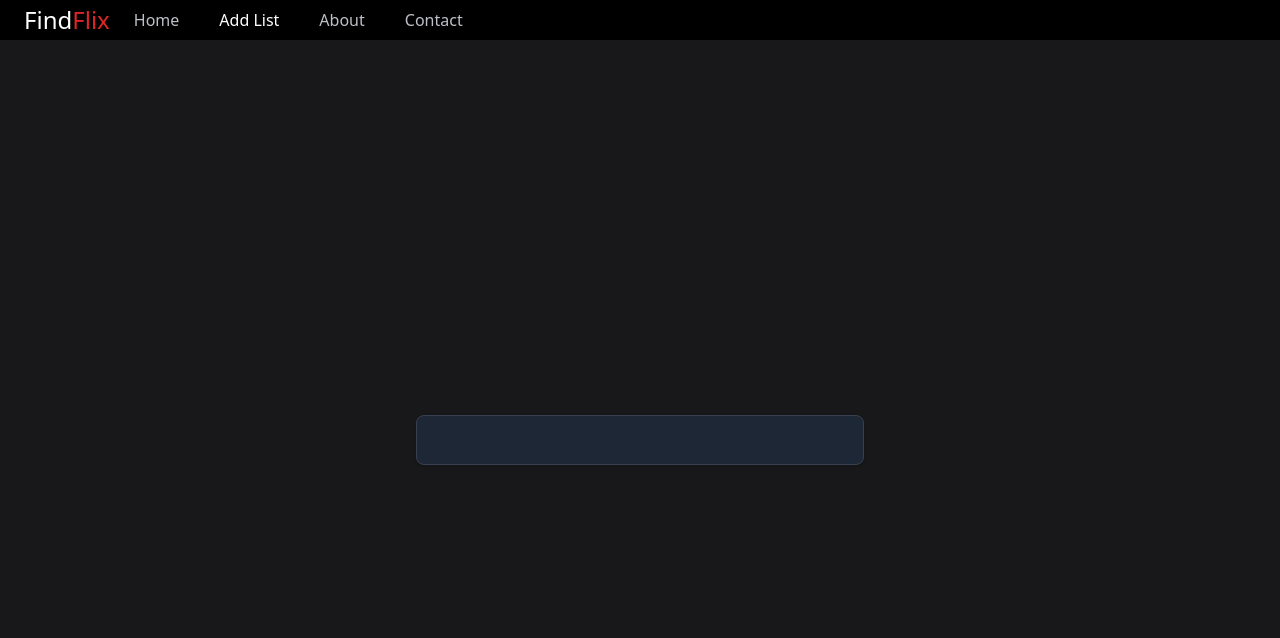
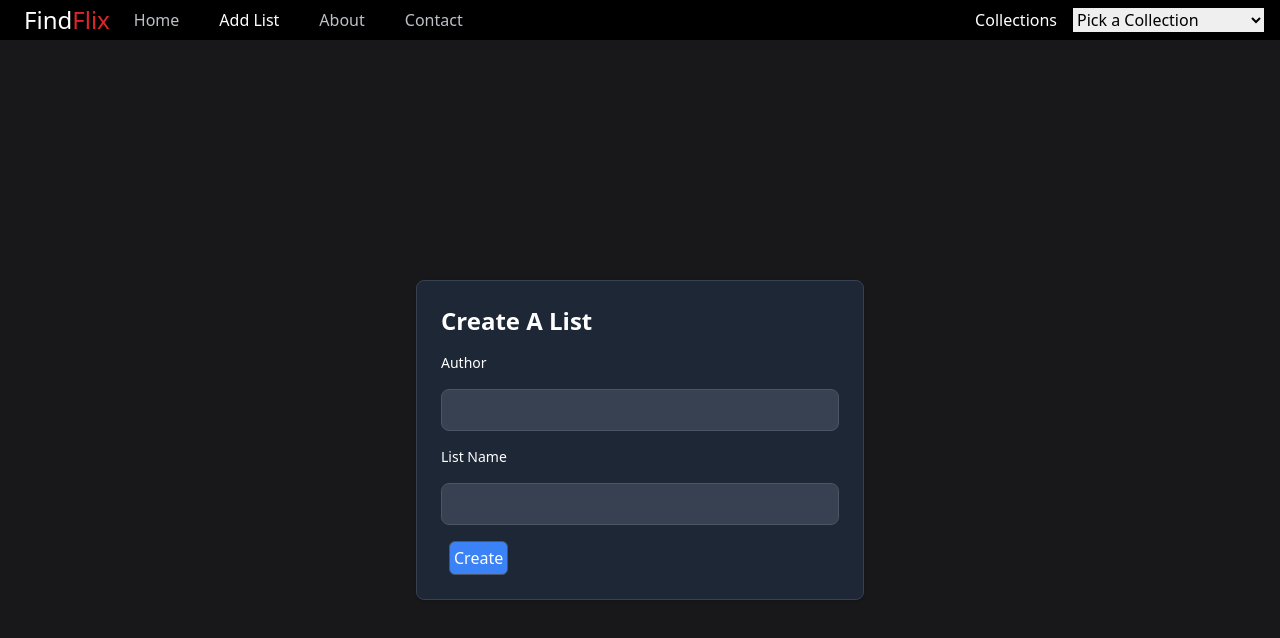
Before and after one commit to DNelson35/FindFlix, a React (Create React App) app: page /watch in a window 1280 px wide. Shown: the top 638 px of the page. Built offline with nearby package versions, Linux system fonts and the light colour scheme; data requests are answered from the project's data file.

Commit message:
'dropdown added, set context, created hooks'

```diff
--- a/db.json
+++ b/db.json
@@ -1,21 +1,40 @@
 {
-
   "watchLists": [
     {
       "id": 1,
-      "author": "",
+      "author": "timmy",
       "label": "action movies"
+    },
+    {
+      "author": "Damien",
+      "label": "adventure filx",
+      "id": 2
+    },
+    {
+      "author": "sam",
+      "label": "adventure time",
+      "id": 3
+    }
 
-    }
   ],
-
-  "movies" : [
+  "movies": [
     {
       "id": 1,
       "title": "the Matrix",
       "posterUrl": "",
       "watchlist_ID": 1
+    },
+    {
+      "id": 3,
+      "title": "the Matrix",
+      "posterUrl": "",
+      "watchlist_ID": 3
+    },
+    {
+      "id": 2,
+      "title": "docter Evil",
+      "posterUrl": "",
+      "watchlist_ID": 2
     }
   ]
-
 }
--- /dev/null
+++ b/src/Context/listContext.js
@@ -0,0 +1,43 @@
+import React, {createContext, useEffect, useState} from 'react'
+import WatchList from '../Pages/WatchList'
+
+  const  listContext = createContext()
+// GET /posts?title=json-server&author=typicode
+function Provider({ children }) {
+    const [movieList, setMovieList] = useState([])
+    const [watchList, setWatchList] = useState([])
+    const [currList, setCurrList] = useState([])
+
+    useEffect(()=> {
+        fetch('http://localhost:3000/watchLists')
+        .then(resp => resp.json())
+        .then(resp => setWatchList(resp))
+    }, [])
+
+    useEffect(() => {
+      fetch(`http://localhost:3000/movies?watchlist_ID=${currList.id}`)
+        .then(resp => resp.json())
+        .then( resp => setMovieList(resp))
+    }, [currList])
+
+    const handleSelectedList = (list) => {
+        setCurrList(list)
+    }
+
+    console.log(movieList)
+
+    // const handleMoviesFetch = (id) => {
+    //     fetch(`http://localhost:3000/movies?watchList_id=${id}`)
+    //     .then(resp => resp.json())
+    //     .then( resp => setMovieList(resp))
+
+
+  return (
+    <listContext.Provider value={[watchList, handleSelectedList]}>
+        {children}
+    </listContext.Provider>
+  )
+}
+
+export {listContext}
+export default Provider
--- /dev/null
+++ b/src/Hooks/useListContext.js
@@ -0,0 +1,10 @@
+import React, { useContext } from 'react'
+import { listContext } from '../Context/listContext'
+
+function useListContext() {
+
+
+  return (useContext(listContext))
+}
+
+export default useListContext
--- a/src/Pages/Contact.js
+++ b/src/Pages/Contact.js
@@ -2,16 +2,7 @@ import React from 'react'
 
 function Contact() {
   return (
-    <FormWrap name='Sign In'>
-      <form className="space-y-4 " onSubmit={HandleSubmit}>
-          <label className='formLabel'>UserName</label>
-          <input type='text' className="formInput" name='user' value={userSignin} onChange={handleLoginInput}/>
-          <label className="formLabel">Password</label>
-          <input type="password" className="formInput" name='password' value={signInPassword} onChange={handleLoginInput}/>
-          <button type='submit' className='formButton m-2'>Log In</button>
-          <Link to="/signup"><span className='formButton pt-1.5 pb-1.5'>Sign Up</span></Link>
-      </form>
-    </FormWrap>
+    <div>hello</div>
   )
 }
 
--- a/src/Pages/WatchList.js
+++ b/src/Pages/WatchList.js
@@ -1,12 +1,43 @@
-import React from 'react'
+import React, { useEffect, useState } from 'react'
 import FormWrap from '../components/FormWrap'
 
 function WatchList() {
+  const [formInput, setFormInput] = useState({
+    author: '',
+    listName: ''
+  })
+
+console.log(formInput.author, formInput.listName)
+
+  const handleFormInput = (e) => {
+    setFormInput({...formInput, [e.target.name]: e.target.value})
+  }
+
+  const handleFormSubmit = () => {
+      fetch('http://localhost:3000/watchLists' ,{
+        method: 'POST',
+        headers: {
+          'content-type': 'application/json',
+        },
+        body: JSON.stringify({
+          author: formInput.author,
+          label: formInput.listName
+        })
+      })
+  }
+
+
   return (
     <div>
-      <FormWrap>
-
-      </FormWrap>
+      <FormWrap name='Create A List'>
+      <form className="space-y-4 " onSubmit={handleFormSubmit} >
+          <label className='formLabel'>Author</label>
+          <input type='text' className="formInput" name='author' value={formInput.author} onChange={handleFormInput} />
+          <label className="formLabel">List Name</label>
+          <input type="text" className="formInput" name='listName' value={formInput.listName} onChange={handleFormInput} />
+          <button type='submit' className='formButton m-2'>Create</button>
+      </form>
+    </FormWrap>
     </div>
   )
 }
--- a/src/components/NavBar.js
+++ b/src/components/NavBar.js
@@ -1,8 +1,25 @@
-import React from 'react'
+import React, {useRef, useState} from 'react'
 import { NavLink } from 'react-router-dom'
+import useListContext from '../Hooks/useListContext'
 
 
 function NavBar() {
+
+  const [selected, setSelected] = useState(``)
+
+  const [ authorLists, onSelect ] = useListContext()
+
+  const authorOptions = authorLists.map(author => <option key={author.id}>{author.author}: {author.label}</option> )
+
+  const handleChange = (e) => {
+    const selectedAuthorList = authorLists.find(
+      (author) => `${author.author}: ${author.label}` === e.target.value
+    );
+    setSelected(e.target.value);
+    onSelect(selectedAuthorList);
+  };
+
+
   return (
 
     <div className='bg-black w-full h-10 flex '>
@@ -12,6 +29,15 @@ function NavBar() {
         <NavLink to='/watch' className='text-gray-300/90 pr-10'>Add List</NavLink>
         <NavLink to='/about' className='text-gray-300/90 pr-10'>About</NavLink>
         <NavLink to='/contact' className='text-gray-300/90 pr-4'>Contact</NavLink>
+        <div className='flex  justify-end w-full h-auto pr-4 '>
+          <form>
+            <label className='text-white pr-4'>Collections</label>
+            <select value={selected} onChange={handleChange}>
+              <option value='' default >Pick a Collection</option>
+              {authorOptions}
+            </select>
+          </form>
+        </div>
       </nav>
     </div>
   )
--- a/src/index.js
+++ b/src/index.js
@@ -3,6 +3,7 @@ import React from "react";
 import ReactDOM from "react-dom/client";
 import App from "./App";
 import { BrowserRouter as Router } from "react-router-dom";
+import Provider from './Context/listContext';
 
 const el = document.getElementById('root')
 
@@ -10,7 +11,9 @@ const root = ReactDOM.createRoot(el)
 
 
 root.render(
-    <Router >
-        <App />
-    </Router>
+    <Provider>
+        <Router >
+            <App />
+        </Router>
+    </Provider>
 )
```
Also changed, not shown: src/Pages/Home.js (+2 -9 lines).
